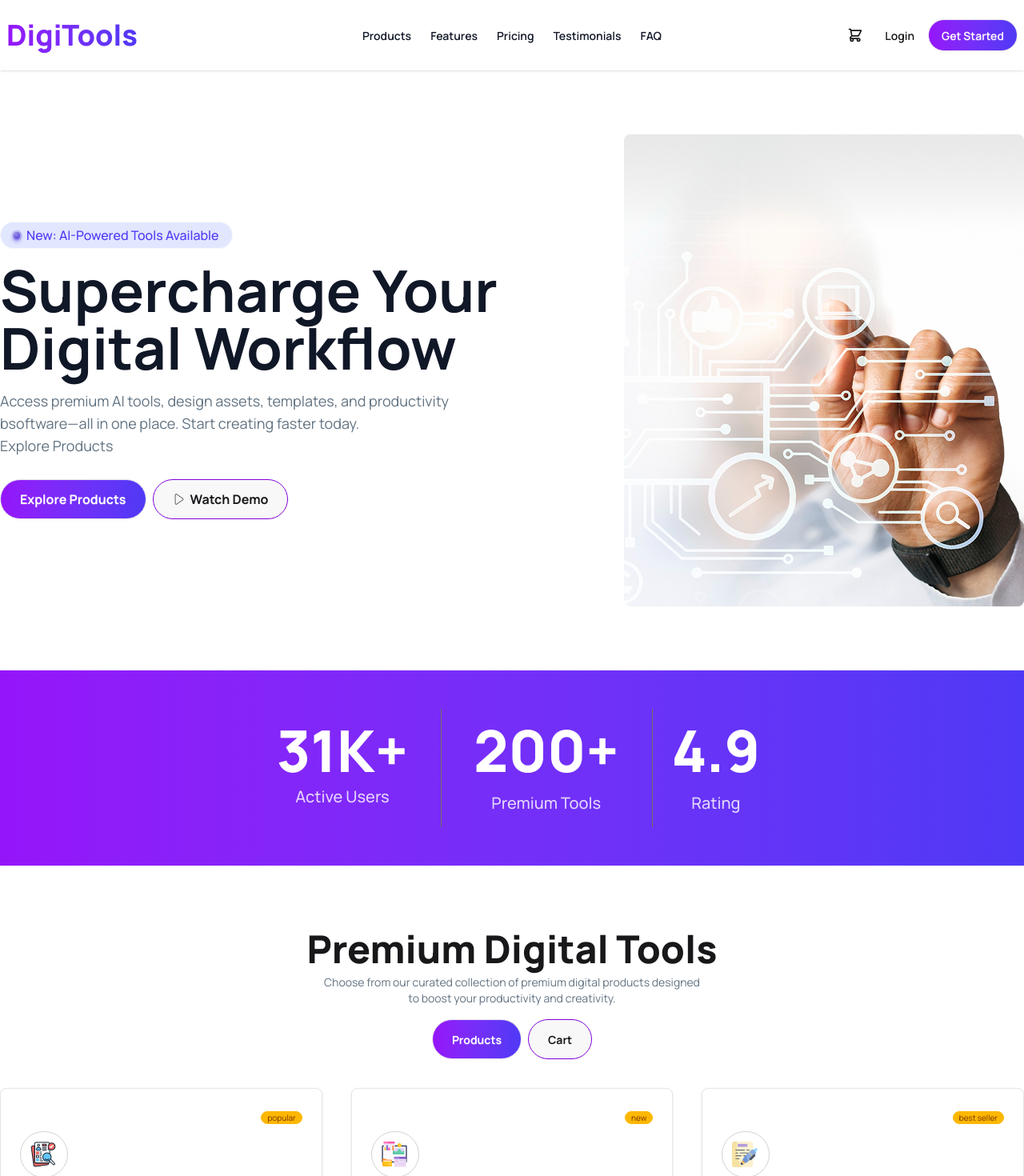
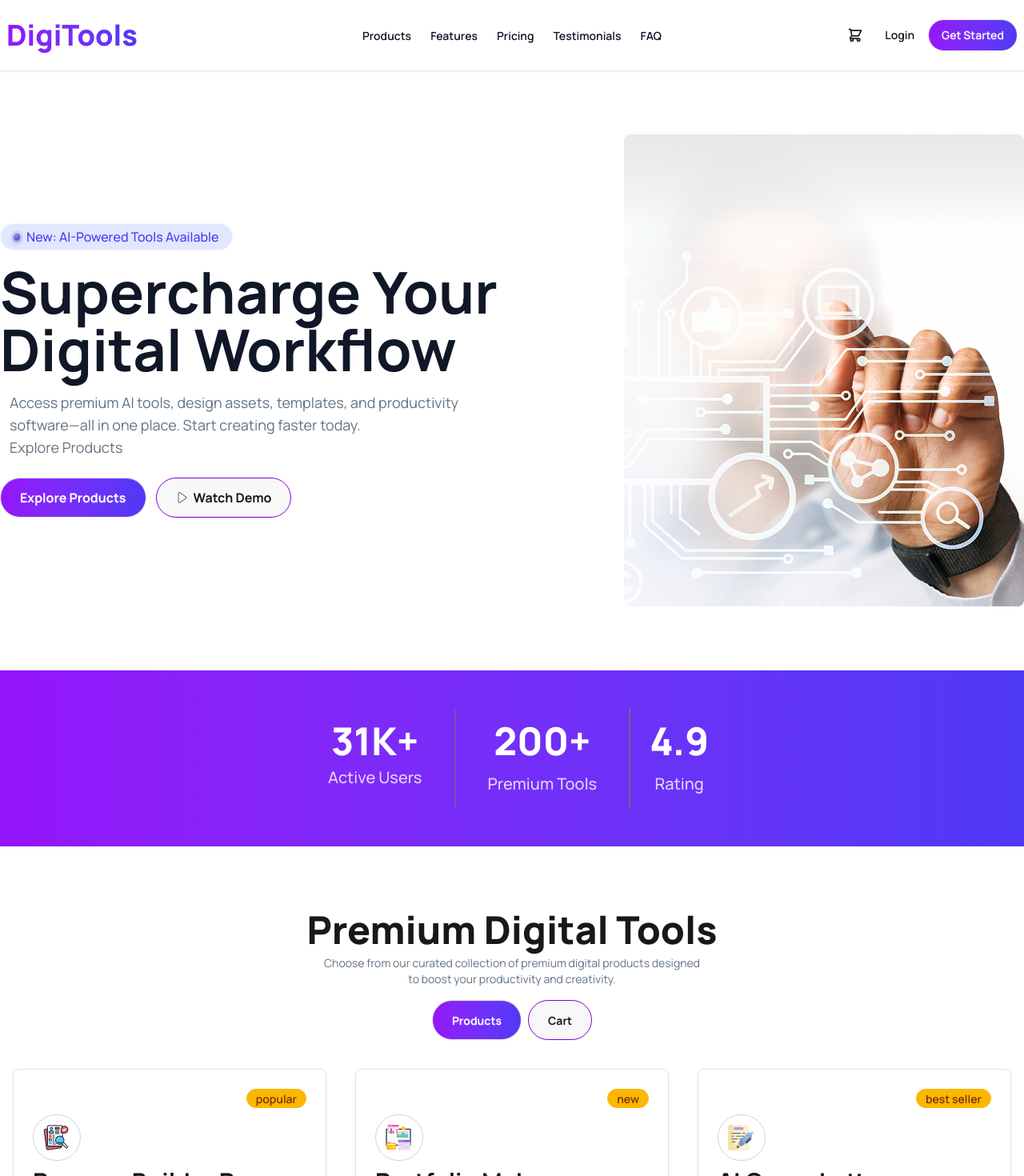
Before and after one commit to thenoname09/DigiTools_Paltform, a React (Vite) app: page / in a window 1280 px wide. Shown: the top 1470 px of the page at 80% size. Built offline with nearby package versions, Linux system fonts and the light colour scheme.

Commit message:
footer added

```diff
--- a/src/App.jsx
+++ b/src/App.jsx
@@ -7,6 +7,7 @@ import Pricing from './Component/Pricing'
 import Product from './Component/Product'
 import StaticsUser from './Component/StaticsUser'
 import StepsSection from './Component/StepsSection'
+import Footer from './Component/Footer'
 
 
 
@@ -39,7 +40,7 @@ function App() {
 
     <StepsSection ></StepsSection>
     <Pricing pricingPromise={pricingPromise}></Pricing>
-
+    <Footer></Footer>
 
 
 
--- a/src/Component/Banner.jsx
+++ b/src/Component/Banner.jsx
@@ -8,7 +8,7 @@ const Banner = () => {
     <div className="flex flex-col-reverse lg:flex-row justify-between  items-center my-20 container mx-auto gap-3">
 
       {/* banner-left */}
-      <div className="space-y-4">
+      <div className="space-y-4 text-center md:text-left">
         <div className="badge badge-ghost bg-[#e1e7ff] text-[#4F39F6] font-medium text-sm lg:text-[16px] p-4   rounded-full">
             <div className="inline-grid *:[grid-area:1/1]">
           <div className="status status-primary animate-ping"></div>
@@ -19,16 +19,16 @@ const Banner = () => {
         </div>
 
 
-        <h1 className="font-bold text-7xl text-[#101727] ">
+        <h1 className="font-bold text-3xl sm:text-4xl lg:text-7xl text-[#101727] ">
           Supercharge Your <br />
           Digital Workflow
         </h1>
-        <p className="text-[#627382FF] text-lg">
+        <p className="text-[#627382FF] text-sm px-3 lg:text-lg">
           Access premium AI tools, design assets, templates, and productivity <br />
-          bsoftware—all in one place. Start creating faster today.
+          software—all in one place. Start creating faster today.
           <br />Explore Products
         </p>
-        <div className="space-x-2   mt-7  ">
+        <div className="flex flex-col sm:flex-row gap-3 mt-6 justify-center lg:justify-start    ">
           <button className="btn text-[16px] rounded-full  p-6 font-bold text-white bg-linear-to-l from-[#4f39f6] to-[#9514fa]">Explore Products</button>
           <button className="btn rounded-full font-bold text-[16px] border border-purple-700 p-6"> <CiPlay1 /> Watch Demo</button>
         </div>
--- a/src/Component/Cart.jsx
+++ b/src/Component/Cart.jsx
@@ -7,7 +7,7 @@ const Cart = ({ cartItems, setCartItems }) => {
 
      const handlePayment = () => {
          setCartItems([])
-        toast.info("Checkout Complete")
+        toast.success("Checkout Complete")
         }
 
 
--- /dev/null
+++ b/src/Component/Footer.jsx
@@ -0,0 +1,83 @@
+
+
+const Footer = () => {
+    return (
+        <div className="bg-[#101727] text-white">
+
+
+      <footer className="footer flex flex-col sm:flex-row sm:justify-between sm:items-start container mx-auto py-16 px-5 sm:px-6 lg:px-8 gap-10 sm:gap-16 ">
+
+
+        <aside className=" space-y-4">
+          <h1 className="font-bold text-4xl sm:text-5xl">DigiTools</h1>
+          <p className="text-stone-300 text-sm sm:text-base">
+            Premium digital tools for creators, professionals, and businesses.
+            <br /> Work smarter with our suite of powerful tools.
+          </p>
+        </aside>
+
+
+        <nav className=" space-y-2">
+          <h6 className="footer-title font-semibold">Product</h6>
+          <a className="link link-hover">Features</a>
+          <a className="link link-hover">Templates</a>
+          <a className="link link-hover">Marketing</a>
+          <a className="link link-hover">Integrations</a>
+        </nav>
+
+
+        <nav className=" space-y-2">
+          <h6 className="footer-title  font-semibold">Company</h6>
+          <a className="link link-hover">About us</a>
+          <a className="link link-hover">Contact</a>
+          <a className="link link-hover">Jobs</a>
+          <a className="link link-hover">Press kit</a>
+        </nav>
+
+
+        <nav className=" space-y-2">
+          <h6 className="footer-title   font-semibold">Resources</h6>
+          <a className="link link-hover  ">Documentation</a>
+          <a className="link link-hover">Help Center</a>
+          <a className="link link-hover">Community</a>
+        </nav>
+
+
+        <nav className=" space-y-2">
+          <h6 className="footer-title text-white font-semibold">Social</h6>
+          <div className="flex gap-4 mt-2">
+            <a>
+              <svg xmlns="http://www.w3.org/2000/svg" width="24" height="24" viewBox="0 0 24 24" className="fill-current">
+                <path d="M24 4.557c-.883.392-1.832.656-2.828.775 1.017-.609 1.798-1.574 2.165-2.724-.951.564-2.005.974-3.127 1.195-.897-.957-2.178-1.555-3.594-1.555-3.179 0-5.515 2.966-4.797 6.045-4.091-.205-7.719-2.165-10.148-5.144-1.29 2.213-.669 5.108 1.523 6.574-.806-.026-1.566-.247-2.229-.616-.054 2.281 1.581 4.415 3.949 4.89-.693.188-1.452.232-2.224.084.626 1.956 2.444 3.379 4.6 3.419-2.07 1.623-4.678 2.348-7.29 2.04 2.179 1.397 4.768 2.212 7.548 2.212 9.142 0 14.307-7.721 13.995-14.646.962-.695 1.797-1.562 2.457-2.549z"></path>
+              </svg>
+            </a>
+            <a>
+              <svg xmlns="http://www.w3.org/2000/svg" width="24" height="24" viewBox="0 0 24 24" className="fill-current">
+                <path d="M19.615 3.184c-3.604-.246-11.631-.245-15.23 0-3.897.266-4.356 2.62-4.385 8.816.029 6.185.484 8.549 4.385 8.816 3.6.245 11.626.246 15.23 0 3.897-.266 4.356-2.62 4.385-8.816-.029-6.185-.484-8.549-4.385-8.816zm-10.615 12.816v-8l8 3.993-8 4.007z"></path>
+              </svg>
+            </a>
+            <a>
+              <svg xmlns="http://www.w3.org/2000/svg" width="24" height="24" viewBox="0 0 24 24" className="fill-current">
+                <path d="M9 8h-3v4h3v12h5v-12h3.642l.358-4h-4v-1.667c0-.955.192-1.333 1.115-1.333h2.885v-5h-3.808c-3.596 0-5.192 1.583-5.192 4.615v3.385z"></path>
+              </svg>
+            </a>
+          </div>
+        </nav>
+
+      </footer>
+
+
+      <aside className="flex flex-col sm:flex-row justify-between items-center border-t border-stone-600 container mx-auto py-5 px-4 text-stone-300 gap-3 sm:gap-0">
+        <p>© {new Date().getFullYear()} DigiTools. All rights reserved</p>
+        <nav className="flex gap-4 flex-wrap justify-center sm:justify-end">
+          <a className="link link-hover">Privacy Policy</a>
+          <a className="link link-hover">Terms of Service</a>
+          <a className="link link-hover">Cookies</a>
+        </nav>
+      </aside>
+
+    </div>
+    );
+};
+
+export default Footer;
--- a/src/Component/Navbar.jsx
+++ b/src/Component/Navbar.jsx
@@ -19,7 +19,7 @@ const Navbar = ({cartItems}) => {
              <li><a>FAQ</a></li>
       </ul>
     </div>
-    <a className=" text-4xl pt-4 pb-4 font-extrabold bg-linear-to-l from-[#4f39f6] to-[#9514fa] bg-clip-text text-transparent">DigiTools</a>
+    <a className="text-2xl sm:text-3xl lg:text-4xl  pt-4 pb-4 font-extrabold bg-linear-to-l from-[#4f39f6] to-[#9514fa] bg-clip-text text-transparent">DigiTools</a>
   </div>
   <div className="navbar-center hidden lg:flex">
     <ul className="menu menu-horizontal px-1 text-[#101727] font-semibold">
@@ -31,7 +31,7 @@ const Navbar = ({cartItems}) => {
       <li><a>FAQ</a></li>
     </ul>
   </div>
-  <div className="navbar-end ">
+  <div className="navbar-end text-2xl sm:text-3xl lg:text-4xl ">
      <div tabIndex={0} role="button" className="btn btn-ghost btn-circle">
         <div className="indicator">
           <svg xmlns="http://www.w3.org/2000/svg" className="h-5 w-5" fill="none" viewBox="0 0 24 24" stroke="currentColor"> <path strokeLinecap="round" strokeLinejoin="round" strokeWidth="2" d="M3 3h2l.4 2M7 13h10l4-8H5.4M7 13L5.4 5M7 13l-2.293 2.293c-.63.63-.184 1.707.707 1.707H17m0 0a2 2 0 100 4 2 2 0 000-4zm-8 2a2 2 0 11-4 0 2 2 0 014 0z" /> </svg>
@@ -40,8 +40,8 @@ const Navbar = ({cartItems}) => {
             <span className="bg-red-500 badge badge-sm text-sm indicator-item ">{cartItems.length}</span>)}</span>
         </div>
       </div>
-    <a className="btn btn-ghost">Login</a>
-    <a className=" btn rounded-full text-white bg-linear-to-l from-[#4f39f6] to-[#9514fa]">Get Started</a>
+    <a className="hidden sm:flex btn btn-ghost">Login</a>
+    <a className="  btn rounded-full text-white bg-linear-to-l from-[#4f39f6] to-[#9514fa]">Get Started</a>
   </div>
 </div>
 </div>
--- a/src/Component/Pricing.jsx
+++ b/src/Component/Pricing.jsx
@@ -5,10 +5,10 @@ const Pricing = ({ pricingPromise }) => {
   const pricing = use(pricingPromise);
 
   return (
-    <div className="my-20">
-      <div className="text-center space-y-3">
-        <h2 className="font-extrabold text-5xl">Simple, Transparent Pricing</h2>
-        <p className="text-sm text-[#627382FF]">
+    <div className=" my-10 lg:my-20 px-4">
+      <div className="text-center space-y-3 p-4">
+        <h2 className="font-extrabold text-3xl sm:text-4xl lg:text-5xl">Simple, Transparent Pricing</h2>
+        <p className="text-lg text-[#627382FF]">
           Choose the plan that fits your needs. Upgrade or downgrade anytime.
         </p>
       </div>
@@ -17,11 +17,11 @@ const Pricing = ({ pricingPromise }) => {
         {pricing.map((pricingData,) => (
           <div>
             <div
-              className={`card  w-full   shadow-sm border  border-stone-200 h-full flex flex-col
+              className={`card  w-full   shadow-md border  border-stone-200 h-full flex flex-col transition duration-300 ease-in-out transform hover:-translate-y-2 hover:shadow-xl hover:border-purple-400
                  ${
                    pricingData.popular
-                     ? "bg-linear-to-bl from-[#4f39f6] to-[#9514fa] text-white border-transparent shadow-xl "
-                     : "bg-[#F9FAFC] border-stone-200"
+                     ? "bg-linear-to-bl from-[#4f39f6] to-[#9514fa] text-white border-transparent shadow-xl hover:shadow-2xl hover:border-zinc-950"
+                     : "bg-[#F9FAFC] border-stone-200 "
                  } `}
             >
               <div className="card-body h-full flex flex-col">
--- a/src/Component/Product.jsx
+++ b/src/Component/Product.jsx
@@ -7,9 +7,9 @@ const Product = ({ productPromise ,cartItems, setCartItems}) => {
   const products = use(productPromise);
   const [activeTab, setActiveTab] = useState("products");
   return (
-    <div className="my-20">
-      <div className=" min-w-3xl font text-center">
-        <h2 className="font-extrabold text-5xl">Premium Digital Tools</h2>
+    <div className="my-10 lg:my-20 px-4">
+      <div className=" max-w-3xl  mx-auto text-center">
+        <h2 className="font-extrabold  text-3xl sm:text-4xl lg:text-5xl">Premium Digital Tools</h2>
         <p className="text-[#627382FF] mt-2 text-sm">
           Choose from our curated collection of premium digital products
           designed <br />
--- a/src/Component/ProductCard.jsx
+++ b/src/Component/ProductCard.jsx
@@ -26,13 +26,13 @@ const ProductCard = ({product,cartItems, setCartItems}) => {
    <div className="">
 
 
-        <div className="card w-full  bg-base-100 shadow-sm border border-stone-200 h-full flex flex-col">
+        <div className="card w-full  bg-base-100 shadow-sm border border-stone-200 h-full flex flex-col transition duration-300 ease-in-out transform hover:-translate-y-2 hover:shadow-xl hover:border-purple-400">
   <div className="card-body h-full  flex flex-col ">
 
         <div className="flex-1 space-y-2">
 
     <div className="text-right">
-           <span className="badge badge-xs badge-warning text-center">{product.tag}</span>
+           <span className="badge badge-md rounded-full font-semibold badge-warning text-center">{product.tag}</span>
     </div>
 
 
--- a/src/Component/StaticsUser.jsx
+++ b/src/Component/StaticsUser.jsx
@@ -6,19 +6,19 @@ const StaticsUser = () => {
             <div className="stats stats-vertical lg:stats-horizontal m-12 space-x-8   ">
   <div className="stat ">
 
-    <div className="stat-value font-extrabold text-white text-7xl">31K+</div>
+    <div className="stat-value font-extrabold text-white text-4xl sm:text-5xl lg:text-7x">31K+</div>
     <div className="stat-title text-white font-medium text-xl opacity-80">Active Users</div>
   </div>
 
-  <div className="stat  border-l border-l-stone-500 gap-4  ">
+  <div className="stat  lg:border-l lg:border-stone-500 gap-4  ">
 
-    <div className="stat-value font-extrabold text-white text-7xl">200+</div>
+    <div className="stat-value font-extrabold text-white text-4xl sm:text-5xl lg:text-7x">200+</div>
    <div className="stat-title text-white  font-medium text-xl opacity-80 ">Premium Tools</div>
   </div>
 
-  <div className="stat  gap-4  border-l border-l-stone-500">
+  <div className="stat  gap-4  border-l border-l-stone-500 ">
 
-    <div className="stat-value font-extrabold text-white text-7xl">4.9</div>
+    <div className="stat-value font-extrabold text-white text-4xl sm:text-5xl lg:text-7x">4.9</div>
      <div className="stat-title text-white  font-medium text-xl opacity-80 ">Rating</div>
 
   </div>
--- a/src/Component/StepsSection.jsx
+++ b/src/Component/StepsSection.jsx
@@ -4,9 +4,9 @@ import packageImage from "../assets/package.png";
 const StepsSection = () => {
   return (
     <div className="  bg-[#F9FAFC]  ">
-        <div className="container mx-auto pt-25 pb-25">
+        <div className="container mx-auto py-10 lg:py-20 ">
         <div className="text-center ">
-            <h2 className="font-extrabold text-5xl">Get Started in 3 Steps</h2>
+            <h2 className="font-extrabold text-3xl  sm:text-4xl lg:text-5xl">Get Started in 3 Steps</h2>
              <p className="text-gray-500 mt-4">Start using premium digital tools in minutes, not hours.</p>
         </div>
 
```
Also changed, not shown: 1 other file (tests, documents, lock files or other folders).
